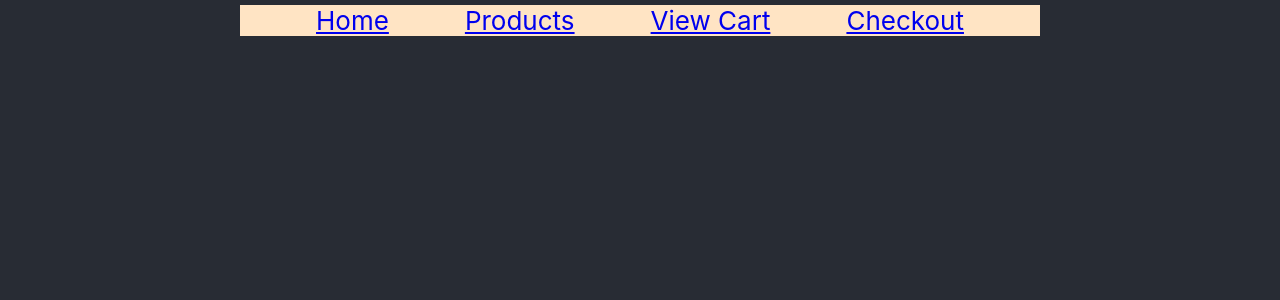
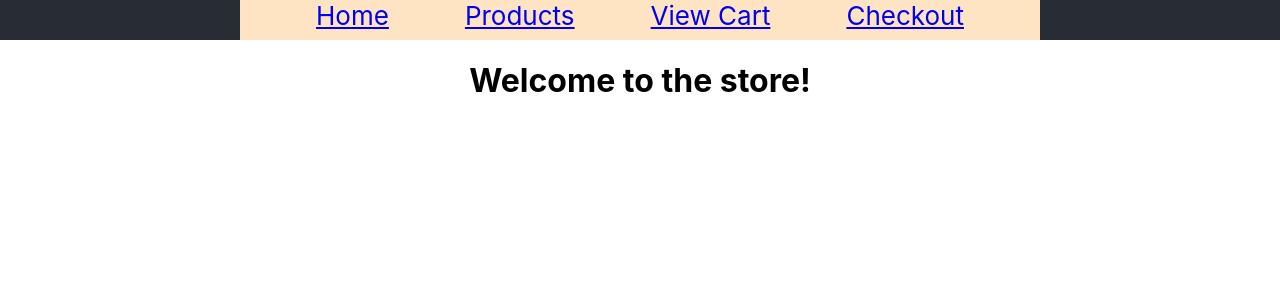
Before and after one commit to tissawd/react-router, a React (Create React App) app: page /home in a window 1280 px wide. Shown: the top 300 px of the page. Built offline with nearby package versions, Linux system fonts and the light colour scheme.

Commit message:
home route functioning

```diff
--- a/src/App.css
+++ b/src/App.css
@@ -2,46 +2,36 @@
   text-align: center;
 }
 
-.App-logo {
+/* .App-logo {
   height: 40vmin;
   pointer-events: none;
-}
-
+} */
+/*
 @media (prefers-reduced-motion: no-preference) {
   .App-logo {
     animation: App-logo-spin infinite 20s linear;
   }
-}
+} */
 
 .App-header {
   background-color: #282c34;
-  min-height: 100vh;
+  min-height: 5vh;
   display: flex;
-  flex-direction: column;
+  flex-direction: row;
   align-items: center;
   justify-content: center;
   font-size: calc(10px + 2vmin);
   color: white;
 }
 
-.App-link {
-  color: #61dafb;
-}
 
-@keyframes App-logo-spin {
-  from {
-    transform: rotate(0deg);
-  }
-  to {
-    transform: rotate(360deg);
-  }
-}
 
 .nav-bar{
   display: flex;
   justify-content: space-evenly;
+  min-height: 5vh;
   width: 100vh;
   position: absolute;
-  top: 5px;
+  top: 0px;
   background-color: bisque;
 }
--- a/src/App.js
+++ b/src/App.js
@@ -1,6 +1,7 @@
 import logo from './logo.svg';
 import './App.css';
 import { Link, Route } from 'react-router-dom';
+import Home from './components/Home'
 
 function App() {
   return (
@@ -13,6 +14,11 @@ function App() {
           <Link to="/checkout">Checkout</Link>
         </nav>
       </header>
+      <main className="main-display">
+        <Route exact path="/home">
+          <Home />
+        </Route>
+      </main>
     </div>
   );
 }
--- /dev/null
+++ b/src/components/Home.js
@@ -0,0 +1,12 @@
+
+
+const Home = () => {
+
+  return (
+    <div className="home-page">
+      <h1>Welcome to the store!</h1>
+    </div>
+  )
+}
+
+export default Home;
```
